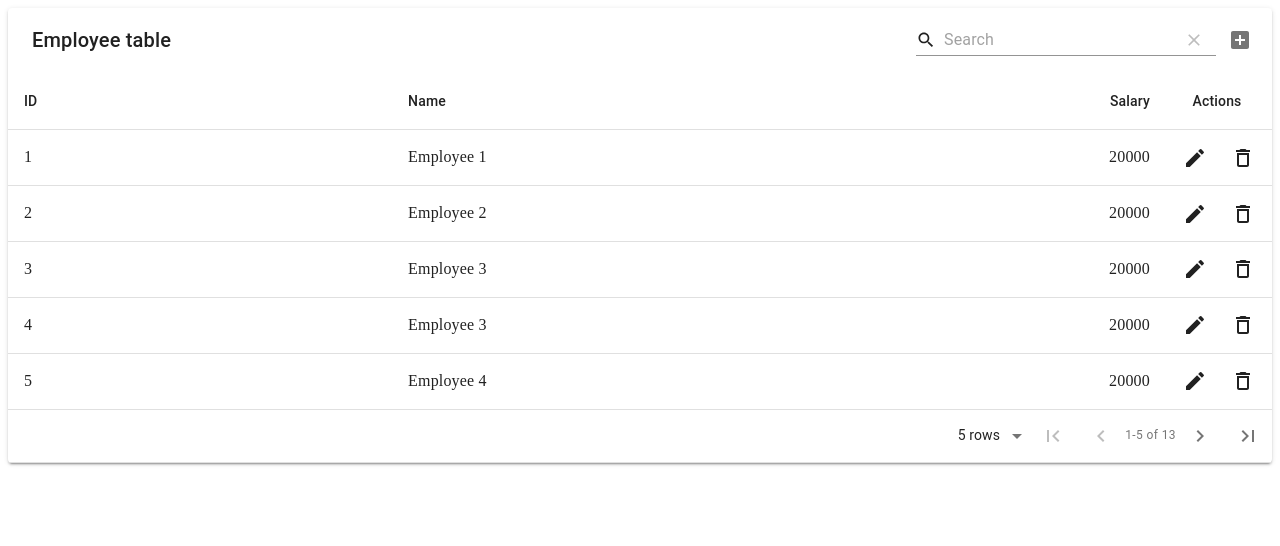
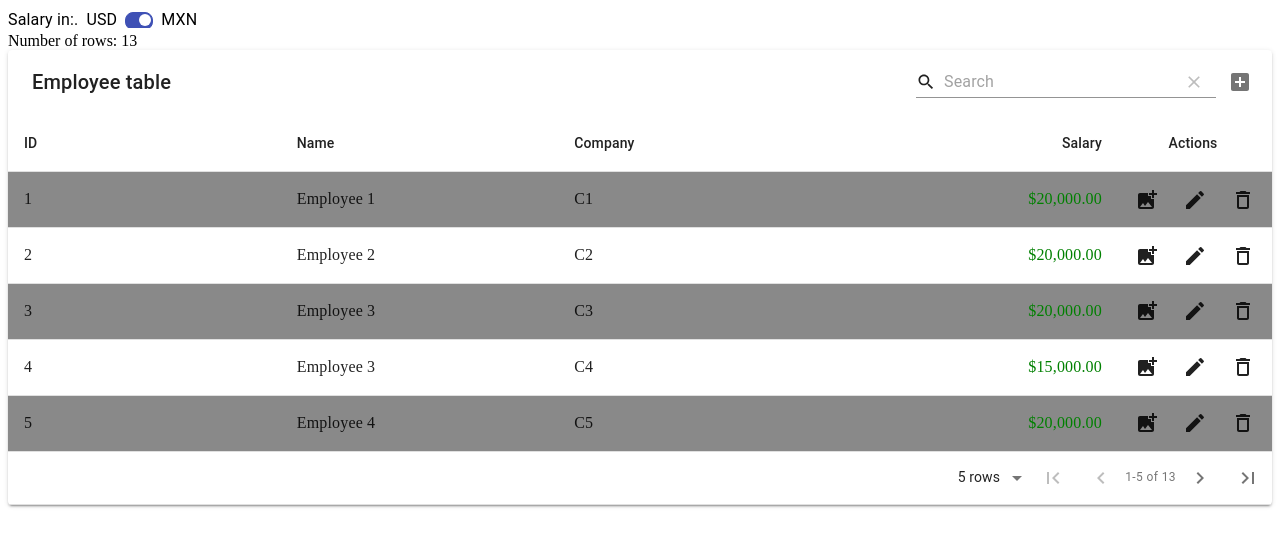
Before and after one commit to victorvalle0304/employee-table, a Gatsby site: page / in a window 1280 px wide. Built offline with nearby package versions, Linux system fonts and the light colour scheme; Gatsby itself is replaced by a stand-in of ours.

Commit message:
feat(project): add the employee table with the specifications

```diff
--- a/src/components/CustomTable.js
+++ b/src/components/CustomTable.js
@@ -1,43 +1,10 @@
-import React, { forwardRef, useState, useEffect } from "react"
-import { Link } from "gatsby"
+import React, { useState} from "react"
 import MaterialTable from "material-table"
-//table icons
-import AddBox from '@material-ui/icons/AddBox';
-import ArrowDownward from '@material-ui/icons/ArrowDownward';
-import Check from '@material-ui/icons/Check';
-import ChevronLeft from '@material-ui/icons/ChevronLeft';
-import ChevronRight from '@material-ui/icons/ChevronRight';
-import Clear from '@material-ui/icons/Clear';
-import DeleteOutline from '@material-ui/icons/DeleteOutline';
-import Edit from '@material-ui/icons/Edit';
-import FilterList from '@material-ui/icons/FilterList';
-import FirstPage from '@material-ui/icons/FirstPage';
-import LastPage from '@material-ui/icons/LastPage';
-import Remove from '@material-ui/icons/Remove';
-import SaveAlt from '@material-ui/icons/SaveAlt';
-import Search from '@material-ui/icons/Search';
-import ViewColumn from '@material-ui/icons/ViewColumn';
+import tableIcons from "./TableIcons"
+import SwitchButton from "./SwitchButton"
+import "./custom-table.css"
 
-const tableIcons = {
-  Add: forwardRef((props, ref) => <AddBox {...props} ref={ref} />),
-  Check: forwardRef((props, ref) => <Check {...props} ref={ref} />),
-  Clear: forwardRef((props, ref) => <Clear {...props} ref={ref} />),
-  Delete: forwardRef((props, ref) => <DeleteOutline {...props} ref={ref} />),
-  DetailPanel: forwardRef((props, ref) => <ChevronRight {...props} ref={ref} />),
-  Edit: forwardRef((props, ref) => <Edit {...props} ref={ref} />),
-  Export: forwardRef((props, ref) => <SaveAlt {...props} ref={ref} />),
-  Filter: forwardRef((props, ref) => <FilterList {...props} ref={ref} />),
-  FirstPage: forwardRef((props, ref) => <FirstPage {...props} ref={ref} />),
-  LastPage: forwardRef((props, ref) => <LastPage {...props} ref={ref} />),
-  NextPage: forwardRef((props, ref) => <ChevronRight {...props} ref={ref} />),
-  PreviousPage: forwardRef((props, ref) => <ChevronLeft {...props} ref={ref} />),
-  ResetSearch: forwardRef((props, ref) => <Clear {...props} ref={ref} />),
-  Search: forwardRef((props, ref) => <Search {...props} ref={ref} />),
-  SortArrow: forwardRef((props, ref) => <ArrowDownward {...props} ref={ref} />),
-  ThirdStateCheck: forwardRef((props, ref) => <Remove {...props} ref={ref} />),
-  ViewColumn: forwardRef((props, ref) => <ViewColumn {...props} ref={ref} />)
-};
-
+const EXCHANGE = 21.50;
 const columns = [
   {
     title: "ID",
@@ -48,46 +15,92 @@ const columns = [
     field: "name",
   },
   {
+    title: "Company",
+    field: "company",
+  },
+  {
     title: "Salary",
     field: "salary",
-    type: "numeric"
+    type: "currency",
+     cellStyle: (e, rowData) => {
+      if (rowData.salary>=10000) {
+        return { color: "green" };
+      }
+      else  {
+        return { color: "red" };
+      }
+    },
   },
 ];
 const title = "Employee table"
 
+const tableOptions = {
+  search: true,
+  actionsColumnIndex: -1,
+}
+
+
 export default function CustomTable() {
+
+  const [checked, setChecked] = useState(true);
   const [data, setData] = useState(
     [
-      { id: 1, name: "Employee 1", salary: 20000, },
-      { id: 2, name: "Employee 2", salary: 20000, },
-      { id: 3, name: "Employee 3", salary: 20000, },
-      { id: 4, name: "Employee 3", salary: 20000, },
-      { id: 5, name: "Employee 4", salary: 20000, },
-      { id: 6, name: "Employee 5", salary: 20000, },
-      { id: 7, name: "Employee 7", salary: 20000, },
-      { id: 8, name: "Employee 8", salary: 20000, },
-      { id: 9, name: "Employee 9", salary: 20000, },
-      { id: 10, name: "Employee 10", salary: 20000, },
-      { id: 11, name: "Employee 11", salary: 20000, },
-      { id: 12, name: "Employee 12", salary: 20000, },
-      { id: 13, name: "Employee 13", salary: 20000, },
-    ]
+      { id: 1, name: "Employee 1", company: "C1", salary: 20000 },
+      { id: 2, name: "Employee 2", company: "C2", salary: 20000 },
+      { id: 3, name: "Employee 3", company: "C3", salary: 20000 },
+      { id: 4, name: "Employee 3", company: "C4", salary: 15000 },
+      { id: 5, name: "Employee 4", company: "C5", salary: 20000 },
+      { id: 6, name: "Employee 5", company: "C6", salary: 20000 },
+      { id: 7, name: "Employee 7", company: "C7", salary: 20000 },
+      { id: 8, name: "Employee 8", company: "C8", salary: 20000 },
+      { id: 9, name: "Employee 9", company: "C9", salary: 20000 },
+      { id: 10, name: "Employee 10", company: "C10", salary: 20000 },
+      { id: 11, name: "Employee 11", company: "C11", salary: 20000 },
+      { id: 12, name: "Employee 12", company: "C12", salary: 20000 },
+      { id: 13, name: "Employee 13", company: "C13", salary: 20000 },
+    ]  )
 
-  )
 
+  const updateCurrency = () =>{
+    const temporalData = [...data];
+    temporalData.forEach((element,index)=>{
+      if (checked){
+        let formated = element.salary / EXCHANGE
+        element.salary = formated
+      }
+      else{
+        let formated = element.salary * EXCHANGE
+        element.salary = formated
+      }
+      console.log(element)
+    })
+  }
+
+  const handleSwitchChange = (event) => {
+    updateCurrency()
+    setChecked(event.target.checked)
+    console.log(checked, "actual")
+  };
   return (
     <div className="">
+      <SwitchButton checked={checked} onChange={handleSwitchChange}/>
+      <span>Number of rows: {data.length}</span>
       <MaterialTable
+        className="test"
         columns={columns}
         data={data}
         title={title}
         icons={tableIcons}
-        options={{
-          search: true,
-          actionsColumnIndex: -1,
-        }}
+        actions={[
+          {
+            icon: tableIcons.AddPhotoAlternateIcon,
+            tooltip: 'Upload Photo',
+            onClick: (event, rowData) => alert("You saved " + rowData.name)
+          },
+        ]}
+        options={tableOptions}
         editable={{
-          // isEditable: rowData => rowData.name === 'a', // only name(a) rows would be editable
+            // isEditable: rowData => rowData.name === 'a', // only name(a) rows would be editable
           //isEditHidden: rowData => rowData.name === 'x',
           //isDeletable: rowData => rowData.name === 'b', // only name(b) rows would be deletable,
           //isDeleteHidden: rowData => rowData.name === 'y',
@@ -122,7 +135,6 @@ export default function CustomTable() {
               }, 1000);
             })
         }}
-
       />
     </div>
   )
--- /dev/null
+++ b/src/components/SwitchButton.js
@@ -0,0 +1,59 @@
+import React from 'react';
+import { withStyles } from '@material-ui/core/styles';
+import Switch from '@material-ui/core/Switch';
+import Grid from '@material-ui/core/Grid';
+import FormGroup from '@material-ui/core/FormGroup';
+import Typography from '@material-ui/core/Typography';
+
+const AntSwitch = withStyles((theme) => ({
+  root: {
+    width: 28,
+    height: 16,
+    padding: 0,
+    display: 'flex',
+  },
+  switchBase: {
+    padding: 2,
+    color: theme.palette.grey[500],
+    '&$checked': {
+      transform: 'translateX(12px)',
+      color: theme.palette.common.white,
+      '& + $track': {
+        opacity: 1,
+        backgroundColor: theme.palette.primary.main,
+        borderColor: theme.palette.primary.main,
+      },
+    },
+  },
+  thumb: {
+    width: 12,
+    height: 12,
+    boxShadow: 'none',
+  },
+  track: {
+    border: `1px solid ${theme.palette.grey[500]}`,
+    borderRadius: 16 / 2,
+    opacity: 1,
+    backgroundColor: theme.palette.common.white,
+  },
+  checked: {},
+}))(Switch);
+
+export default function SwitchButton(props) {
+
+  return (
+
+    <FormGroup>
+    <Typography component="div">
+      <Grid component="label" container alignItems="center" spacing={1}>
+      <Grid item>Salary in:.</Grid>
+        <Grid item>USD</Grid>
+        <Grid item>
+        <AntSwitch checked={props.checked} onChange={e=>props.onChange(e)} name="checked" />        </Grid>
+        <Grid item>MXN</Grid>
+      </Grid>
+    </Typography>
+  </FormGroup>
+
+  );
+}
--- /dev/null
+++ b/src/components/TableIcons.js
@@ -0,0 +1,42 @@
+import React, { forwardRef} from "react"
+//table icons
+import AddBox from '@material-ui/icons/AddBox';
+import ArrowDownward from '@material-ui/icons/ArrowDownward';
+import Check from '@material-ui/icons/Check';
+import ChevronLeft from '@material-ui/icons/ChevronLeft';
+import ChevronRight from '@material-ui/icons/ChevronRight';
+import Clear from '@material-ui/icons/Clear';
+import DeleteOutline from '@material-ui/icons/DeleteOutline';
+import Edit from '@material-ui/icons/Edit';
+import FilterList from '@material-ui/icons/FilterList';
+import FirstPage from '@material-ui/icons/FirstPage';
+import LastPage from '@material-ui/icons/LastPage';
+import Remove from '@material-ui/icons/Remove';
+import SaveAlt from '@material-ui/icons/SaveAlt';
+import Search from '@material-ui/icons/Search';
+import ViewColumn from '@material-ui/icons/ViewColumn';
+//import  Publish from '@material-ui/icons/Publish'
+import AddPhotoAlternateIcon from '@material-ui/icons/AddPhotoAlternate';
+
+ const tableIcons = {
+  Add: forwardRef((props, ref) => <AddBox {...props} ref={ref} />),
+  Check: forwardRef((props, ref) => <Check {...props} ref={ref} />),
+  Clear: forwardRef((props, ref) => <Clear {...props} ref={ref} />),
+  Delete: forwardRef((props, ref) => <DeleteOutline {...props} ref={ref} />),
+  DetailPanel: forwardRef((props, ref) => <ChevronRight {...props} ref={ref} />),
+  Edit: forwardRef((props, ref) => <Edit {...props} ref={ref} />),
+  Export: forwardRef((props, ref) => <SaveAlt {...props} ref={ref} />),
+  Filter: forwardRef((props, ref) => <FilterList {...props} ref={ref} />),
+  FirstPage: forwardRef((props, ref) => <FirstPage {...props} ref={ref} />),
+  LastPage: forwardRef((props, ref) => <LastPage {...props} ref={ref} />),
+  NextPage: forwardRef((props, ref) => <ChevronRight {...props} ref={ref} />),
+  PreviousPage: forwardRef((props, ref) => <ChevronLeft {...props} ref={ref} />),
+  ResetSearch: forwardRef((props, ref) => <Clear {...props} ref={ref} />),
+  Search: forwardRef((props, ref) => <Search {...props} ref={ref} />),
+  SortArrow: forwardRef((props, ref) => <ArrowDownward {...props} ref={ref} />),
+  ThirdStateCheck: forwardRef((props, ref) => <Remove {...props} ref={ref} />),
+  ViewColumn: forwardRef((props, ref) => <ViewColumn {...props} ref={ref} />),
+  AddPhotoAlternateIcon: forwardRef((props, ref) => <AddPhotoAlternateIcon {...props} ref={ref} />),
+};
+
+export default tableIcons;
--- /dev/null
+++ b/src/components/custom-table.css
@@ -0,0 +1,10 @@
+.MuiTableBody-root tr:nth-child(odd){
+  background: #898989;
+}
+.MuiTableBody-root tr:nth-child(odd):hover,
+.MuiTableBody-root tr:nth-child(even):hover{
+  background: rgba(137,137,137, 0.5) !important;
+}
+.MuiTableBody-root tr:nth-child(even){
+  background: white !important;
+}
```
